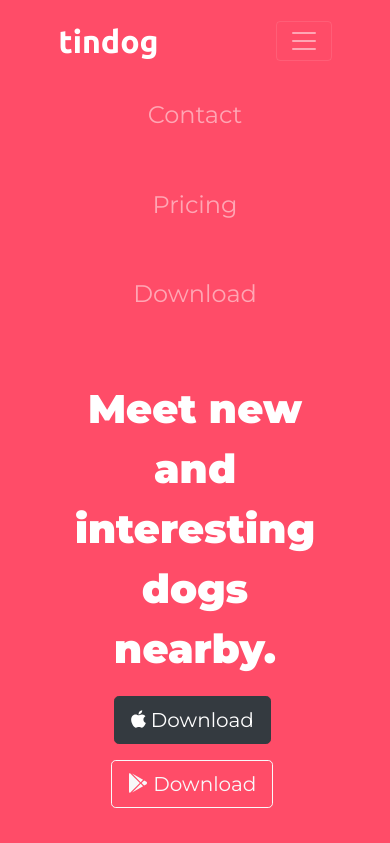
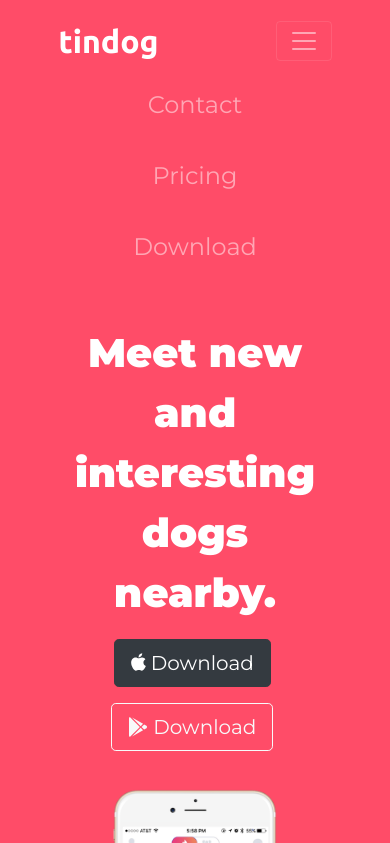
Before and after one commit to Destickz/tindog, a plain HTML site: page index.html in a window 390 px wide. Both pictures are taken after a click on the button "Toggle navigation". Shown: the top 843 px of the page. Drawn offline with nearby package versions, Linux system fonts and the light colour scheme.

Commit message:
Update styles.css

```diff
--- a/css/styles.css
+++ b/css/styles.css
@@ -120,7 +120,7 @@ right: 30%;
   .nav-link {
   font-size: 1.5rem;
   font-family: 'Montserrat';
-  margin: 8%;
+  margin: 4%;
 
 
   }
```
